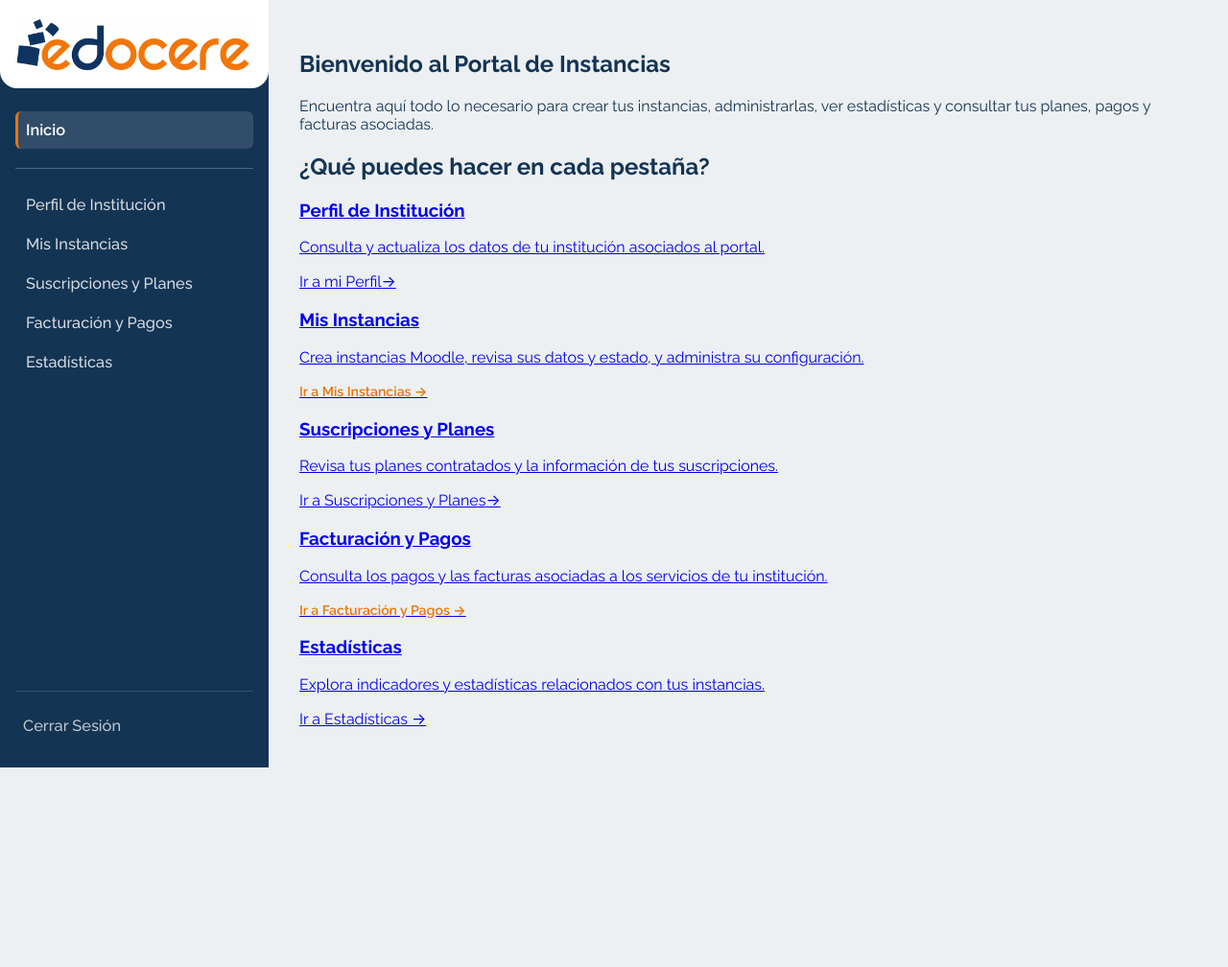
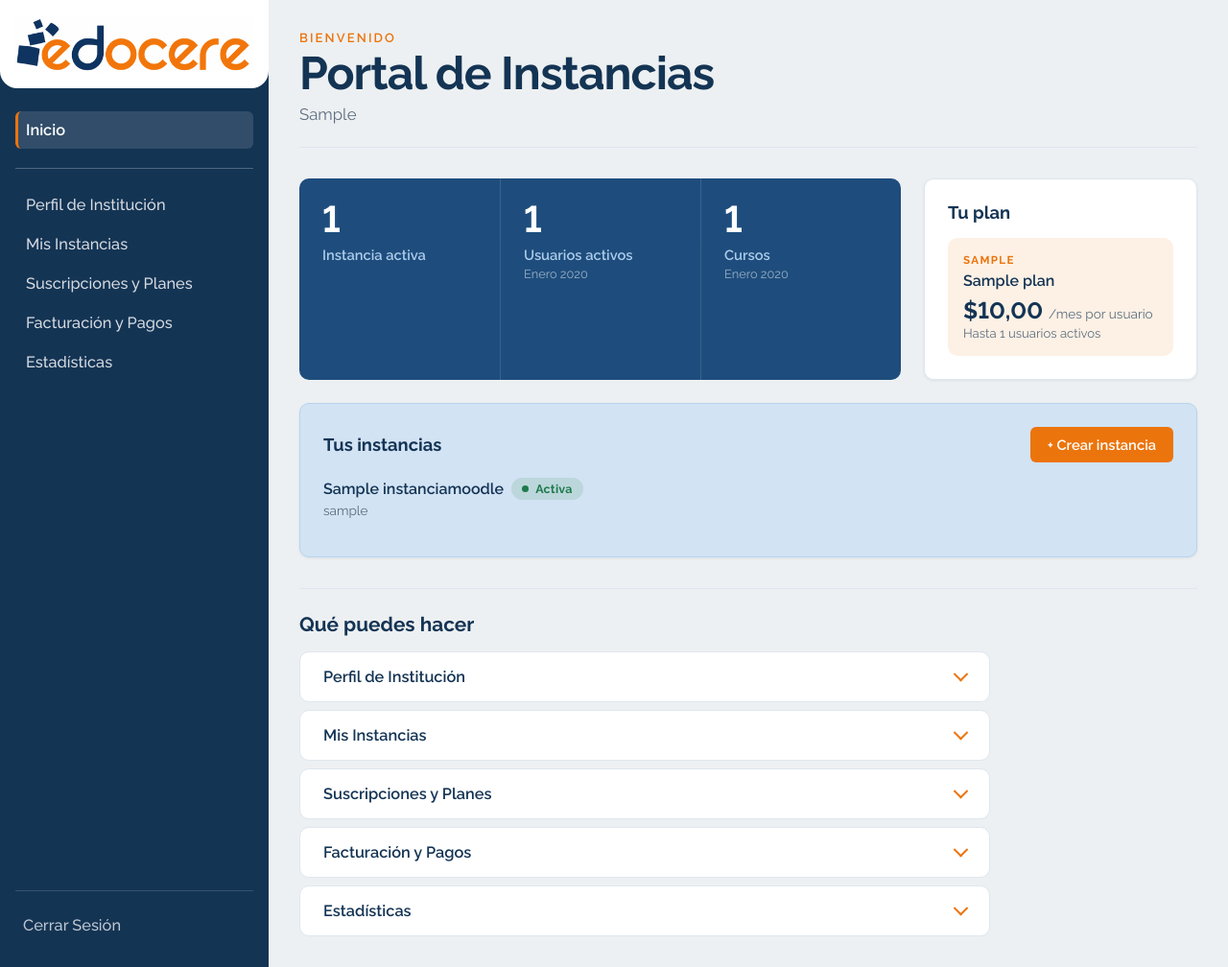
Before and after one commit to Joakorojasc/Proyecto-TI, a Django app: page / in a window 1280 px wide. Shown: the whole page at 96% size. Before the commit the page ends 800 px from the top, so only its background shows below. Run offline with Django 5.2, Linux system fonts and the light colour scheme; a user stored in the database is signed in; tables that the repository leaves empty hold one stand-in row (values such as "Sample post").

Commit message:
Portada con resumen de estadísticas, UI

```diff
--- a/apps/core/views.py
+++ b/apps/core/views.py
@@ -1,13 +1,65 @@
+from datetime import date
+from typing import Any
+
 from django.contrib.auth.decorators import login_required
 from django.db import connection
+from django.db.models import Sum
 from django.http import HttpRequest, HttpResponse, JsonResponse
 from django.shortcuts import render
+from django.utils.formats import date_format
+
+from apps.estadisticas.models import MedicionUsoMensual
+from apps.instancias.models import EstadoInstancia, InstanciaMoodle
+from apps.planes.models import Suscripcion
 
 
 @login_required(login_url="/login/")
 def home(request: HttpRequest) -> HttpResponse:
-    """Página principal del portal, accesible solo para usuarios autenticados."""
-    return render(request, "inicio.html")
+    """Portada del portal: el estado de la cuenta de un vistazo.
+
+    Solo muestra datos del cliente al que pertenece el usuario conectado. Si la
+    cuenta no tiene cliente asociado, no se muestra nada en vez de mostrar algo
+    de otro.
+    """
+    usuario_portal = getattr(request.user, "usuarioportal", None)
+    cliente = usuario_portal.cliente if usuario_portal is not None else None
+
+    if cliente is None:
+        return render(request, "inicio.html", {"cliente": None})
+
+    instancias = InstanciaMoodle.objects.filter(cliente=cliente)
+    activas = instancias.filter(estado=EstadoInstancia.ACTIVA)
+
+    contexto: dict[str, Any] = {
+        "cliente": cliente,
+        "instancias": activas.order_by("nombre", "dominio"),
+        "total_activas": activas.count(),
+        "total_archivadas": instancias.filter(estado=EstadoInstancia.ARCHIVADA).count(),
+        "planes": [
+            suscripcion.plan
+            for suscripcion in Suscripcion.objects.filter(cliente=cliente).select_related("plan")
+        ],
+    }
+
+    # El uso se informa del último período medido, no del mes actual, porque el
+    # consolidado de Edocere corre de noche y puede ir un mes atrás.
+    mediciones = MedicionUsoMensual.objects.filter(instancia__cliente=cliente)
+    ultimo = mediciones.order_by("-anio", "-mes").first()
+    if ultimo is not None:
+        del_periodo = mediciones.filter(anio=ultimo.anio, mes=ultimo.mes)
+        totales = del_periodo.aggregate(
+            usuarios=Sum("usuarios_activos"),
+            cursos=Sum("cantidad_cursos"),
+        )
+        contexto["periodo_mes"] = ultimo.mes
+        contexto["periodo_anio"] = ultimo.anio
+        if ultimo.mes and ultimo.anio:
+            # "Marzo 2026" se lee mejor que "3/2026" para quien recibe el portal.
+            contexto["periodo"] = date_format(date(ultimo.anio, ultimo.mes, 1), "F Y").capitalize()
+        contexto["usuarios_activos"] = totales["usuarios"]
+        contexto["cursos"] = totales["cursos"]
+
+    return render(request, "inicio.html", contexto)
 
 
 def health(request: HttpRequest) -> JsonResponse:
--- a/templates/inicio.html
+++ b/templates/inicio.html
@@ -4,48 +4,155 @@
 
 {% block content %}
 <section class="home-page">
-    <header class="home-welcome">
-        <h1>Bienvenido al Portal de Instancias</h1>
-        <p class="home-intro">
-            Encuentra aquí todo lo necesario para crear tus instancias, administrarlas,
-            ver estadísticas y consultar tus planes, pagos y facturas asociadas.
-        </p>
+    <header class="home-hero">
+        <p class="home-hero-kicker">Bienvenido</p>
+        <h1>Portal de Instancias</h1>
+        {% if cliente %}
+            <p class="home-hero-cliente">{{ cliente.razon_social }}</p>
+        {% endif %}
     </header>
 
-    <section class="home-sections" aria-labelledby="home-sections-title">
-        <h2 id="home-sections-title">¿Qué puedes hacer en cada pestaña?</h2>
-        <div class="home-card-grid">
-            <a class="home-card" href="{% url 'seccion_perfil' %}">
-                <h3>Perfil de Institución</h3>
-                <p>Consulta y actualiza los datos de tu institución asociados al portal.</p>
-                <span class="home-card-status">Ir a mi Perfil<span aria-hidden="true">→</span></span>
-            </a>
+    {% if cliente %}
+    <div class="home-resumen">
+        <section class="home-metricas" aria-label="Resumen de la cuenta">
+            <article class="metrica">
+                <p class="metrica-valor">{{ total_activas }}</p>
+                <p class="metrica-etiqueta">
+                    {% if total_activas == 1 %}Instancia activa{% else %}Instancias activas{% endif %}
+                </p>
+                {% if total_archivadas %}
+                    <p class="metrica-nota">{{ total_archivadas }} archivada{{ total_archivadas|pluralize }}</p>
+                {% endif %}
+            </article>
 
-            <a class="home-card" href="{% url 'instancias:lista' %}">
-                <h3>Mis Instancias</h3>
-                <p>Crea instancias Moodle, revisa sus datos y estado, y administra su configuración.</p>
-                <span class="home-card-link">Ir a Mis Instancias <span aria-hidden="true">→</span></span>
-            </a>
+            <article class="metrica">
+                <p class="metrica-valor">{{ usuarios_activos|default:"—" }}</p>
+                <p class="metrica-etiqueta">Usuarios activos</p>
+                {% if periodo %}
+                    <p class="metrica-nota">{{ periodo }}</p>
+                {% endif %}
+            </article>
 
-            <a class="home-card" href="{% url 'seccion_suscripciones' %}">
-                <!-- <span class="home-card-label">Planes</span> -->
-                <h3>Suscripciones y Planes</h3>
-                <p>Revisa tus planes contratados y la información de tus suscripciones.</p>
-                <span class="home-card-status">Ir a Suscripciones y Planes<span aria-hidden="true">→</span></span>
-            </a>
+            <article class="metrica">
+                <p class="metrica-valor">{{ cursos|default:"—" }}</p>
+                <p class="metrica-etiqueta">Cursos</p>
+                {% if periodo %}
+                    <p class="metrica-nota">{{ periodo }}</p>
+                {% endif %}
+            </article>
+        </section>
 
-            <a class="home-card" href="{% url 'seccion_facturacion' %}">
-                <h3>Facturación y Pagos</h3>
-                <p>Consulta los pagos y las facturas asociadas a los servicios de tu institución.</p>
-                <span class="home-card-link">Ir a Facturación y Pagos <span aria-hidden="true">→</span></span>
-            </a>
+        <section class="home-bloque">
+            <h2>Tu plan</h2>
+            {% if planes %}
+                <div class="plan-lista">
+                    {% for plan in planes %}
+                        <article class="plan-tarjeta">
+                            {% if plan.tipo_plan %}
+                                <p class="plan-tipo">{{ plan.tipo_plan }}</p>
+                            {% endif %}
+                            <p class="plan-nombre">{{ plan.nombre|default:"Plan sin nombre" }}</p>
+                            {% if plan.precio_por_usuario is not None %}
+                                <p class="plan-precio">
+                                    <strong>${{ plan.precio_por_usuario|floatformat:2 }}</strong>
+                                    <span>/mes por usuario</span>
+                                </p>
+                            {% elif plan.precio_base is not None %}
+                                <p class="plan-precio">
+                                    <strong>${{ plan.precio_base|floatformat:0 }}</strong>
+                                    <span>{% if plan.tipo_plan == "anual" %}/año{% else %}/mes{% endif %}</span>
+                                </p>
+                            {% endif %}
+                            {% if plan.limite_usuarios %}
+                                <p class="plan-limite">Hasta {{ plan.limite_usuarios }} usuarios activos</p>
+                            {% endif %}
+                        </article>
+                    {% endfor %}
+                </div>
+            {% else %}
+                <p class="home-vacio">
+                    Sin plan contratado.
+                    <a href="{% url 'seccion_suscripciones' %}">Ver planes disponibles</a>
+                </p>
+            {% endif %}
+        </section>
+    </div>
 
-            <a class="home-card" href="{% url 'seccion_estadisticas' %}">
-                <h3>Estadísticas</h3>
-                <p>Explora indicadores y estadísticas relacionados con tus instancias.</p>
-                <span class="home-card-status">Ir a Estadísticas <span aria-hidden="true">→</span></span>
-            </a>
+    <section class="home-bloque home-bloque--destacado" aria-labelledby="titulo-instancias">
+        <div class="home-bloque-header">
+            <h2 id="titulo-instancias">Tus instancias</h2>
+            <a class="btn-primary" href="{% url 'seleccionar_plan' cliente.pk %}">+ Crear instancia</a>
+        </div>
+
+        {% if instancias %}
+            <ul class="instancia-lista">
+                {% for instancia in instancias %}
+                    <li>
+                        <a href="{% url 'instancias:detalle' instancia.pk %}">
+                            <span class="instancia-lista-titulo">
+                                <span class="instancia-lista-nombre">{{ instancia.nombre|default:"Sin nombre" }}</span>
+                                <span class="instances-status instances-status--{{ instancia.estado|default:'sin-estado' }}">
+                                    {{ instancia.get_estado_display|default:"Sin estado" }}
+                                </span>
+                            </span>
+                            <span class="instancia-lista-dominio">{{ instancia.dominio_host }}</span>
+                        </a>
+                    </li>
+                {% endfor %}
+            </ul>
+        {% else %}
+            <p class="home-vacio">
+                Todavía no tienes instancias. Crea la primera para empezar a
+                administrar tu plataforma Moodle.
+            </p>
+        {% endif %}
+    </section>
+
+    <section class="home-funcionalidades" aria-labelledby="titulo-funcionalidades">
+        <h2 id="titulo-funcionalidades">Qué puedes hacer</h2>
+        <div class="funcionalidad-lista">
+            <details class="funcionalidad">
+                <summary>Perfil de Institución</summary>
+                <div class="funcionalidad-cuerpo">
+                    <p>Consulta y actualiza los datos de tu institución asociados al portal.</p>
+                    <a class="home-card-link" href="{% url 'seccion_perfil' %}">Ir a mi Perfil <span aria-hidden="true">&rarr;</span></a>
+                </div>
+            </details>
+            <details class="funcionalidad">
+                <summary>Mis Instancias</summary>
+                <div class="funcionalidad-cuerpo">
+                    <p>Crea instancias Moodle, revisa sus datos y estado, y administra su configuración.</p>
+                    <a class="home-card-link" href="{% url 'instancias:lista' %}">Ir a Mis Instancias <span aria-hidden="true">&rarr;</span></a>
+                </div>
+            </details>
+            <details class="funcionalidad">
+                <summary>Suscripciones y Planes</summary>
+                <div class="funcionalidad-cuerpo">
+                    <p>Revisa tus planes contratados y la información de tus suscripciones.</p>
+                    <a class="home-card-link" href="{% url 'seccion_suscripciones' %}">Ir a Suscripciones y Planes <span aria-hidden="true">&rarr;</span></a>
+                </div>
+            </details>
+            <details class="funcionalidad">
+                <summary>Facturación y Pagos</summary>
+                <div class="funcionalidad-cuerpo">
+                    <p>Consulta los pagos y las facturas asociadas a los servicios de tu institución.</p>
+                    <a class="home-card-link" href="{% url 'seccion_facturacion' %}">Ir a Facturación y Pagos <span aria-hidden="true">&rarr;</span></a>
+                </div>
+            </details>
+            <details class="funcionalidad">
+                <summary>Estadísticas</summary>
+                <div class="funcionalidad-cuerpo">
+                    <p>Explora indicadores y estadísticas relacionados con tus instancias.</p>
+                    <a class="home-card-link" href="{% url 'seccion_estadisticas' %}">Ir a Estadísticas <span aria-hidden="true">&rarr;</span></a>
+                </div>
+            </details>
         </div>
     </section>
+    {% else %}
+        <p class="home-vacio">
+            Tu cuenta todavía no está asociada a una institución. Escríbenos para
+            que la vinculemos.
+        </p>
+    {% endif %}
 </section>
-{% endblock content %}
+{% endblock %}
```
Also changed, not shown: apps/core/tests/test_home.py (+164 -27 lines).
